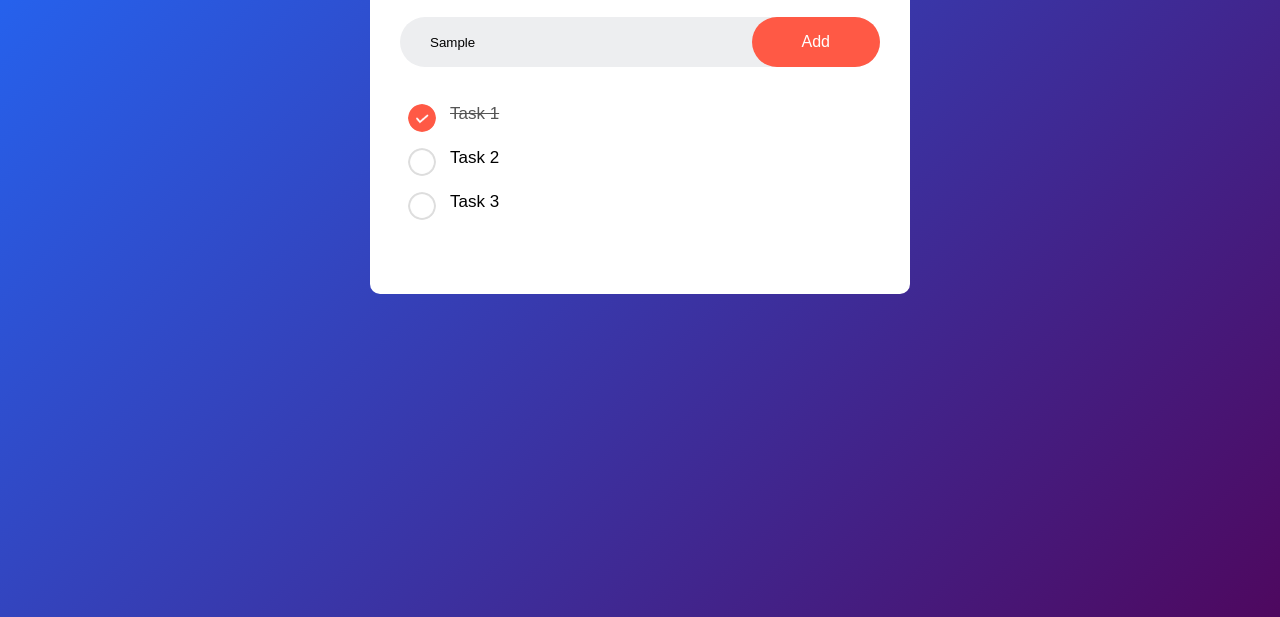
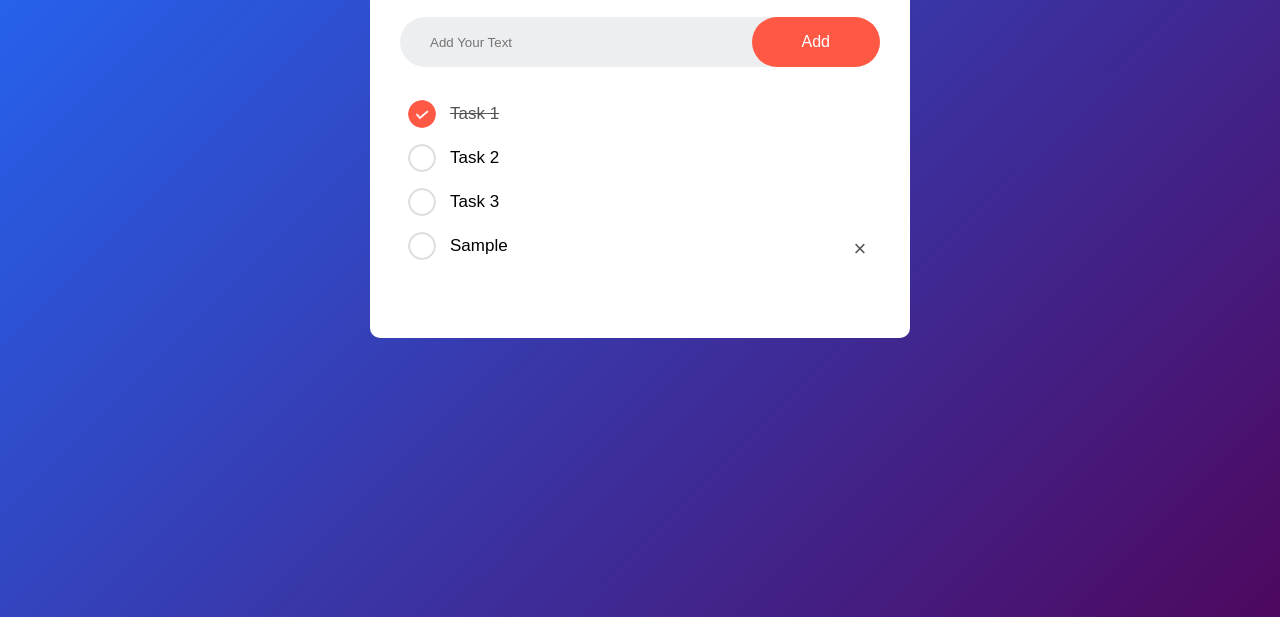
Before and after one commit to GeethakaSankalpa/To-Do-List, a plain HTML site: page index.html in a window 1280 px wide. Both pictures are taken after typing "Sample" into the empty fields and a click on the button "Add". Shown: the part 183-800 px from the top of the page. Drawn offline with Linux system fonts and the light colour scheme.

Commit message:
updated adding and removing tasks functionalities

```diff
--- a/index.html
+++ b/index.html
@@ -13,7 +13,7 @@
                 <h2> To-Do list <img src="/images/icon.png" alt="to-do-list"> </h2>
                 <div class="row">
                     <input type="text" id="input-box" placeholder="Add Your Text">
-                    <button> Add </button>
+                    <button onclick="addTask()"> Add </button>
                 </div>
                 <ul id="list-container">
                     <li class="checked"> Task 1 </li>
--- a/script.js
+++ b/script.js
@@ -0,0 +1,26 @@
+// variables to get inputs and button
+const inputBox = document.getElementById("input-box");
+const listContainer = document.getElementById("list-container");
+
+function addTask(){
+    if(inputBox.value === '' ){
+        alert("You Must write something!")
+    } else {
+        let li = document.createElement("li");  // create HTML element
+        li.innerHTML = inputBox.value;  // add to the input field
+        listContainer.appendChild(li);      // add the input at the end
+        let span = document.createElement("span");
+        span.innerHTML = "\u00d7";
+        li.appendChild(span);
+    }
+    inputBox.value = '';    // clear input box
+}
+
+listContainer.addEventListener("click", function(e){
+    //  name of the element where the event occurred:
+    if(e.target.tagName === "LI"){
+        e.target.classList.toggle("checked")
+    } else if (e.target.tagName === "SPAN"){
+        e.target.parentElement.remove();
+    }
+}, false);
--- a/style.css
+++ b/style.css
@@ -83,7 +83,7 @@ ul li::before {
     background-image: url(/images/unchecked.png);
     background-size: cover;
     background-position: center;
-    top: 12px;
+    top: 8px;
     left: 8px;
 }
 
@@ -96,3 +96,21 @@ ul li.checked {
 ul li.checked::before {
     background-image: url(/images/checked.png);
 }
+
+/*styling the cross symbol*/
+ul li span{
+    position: absolute;
+    right: 0;
+    top: 5px;
+    width: 40px;
+    height: 40px;
+    font-size: 22px;
+    color: #555;
+    line-height: 40px;
+    text-align: center;
+    border-radius: 50%;
+}
+
+ul li span:hover {
+    background: #edeef0;
+}
```
